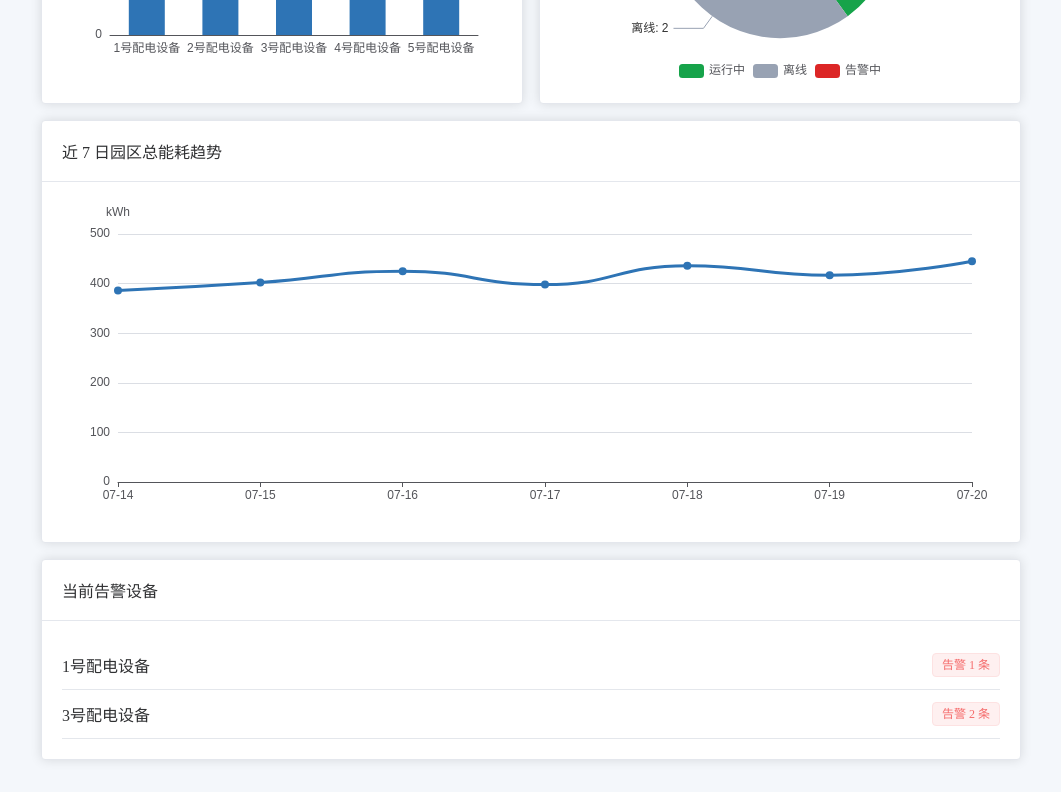
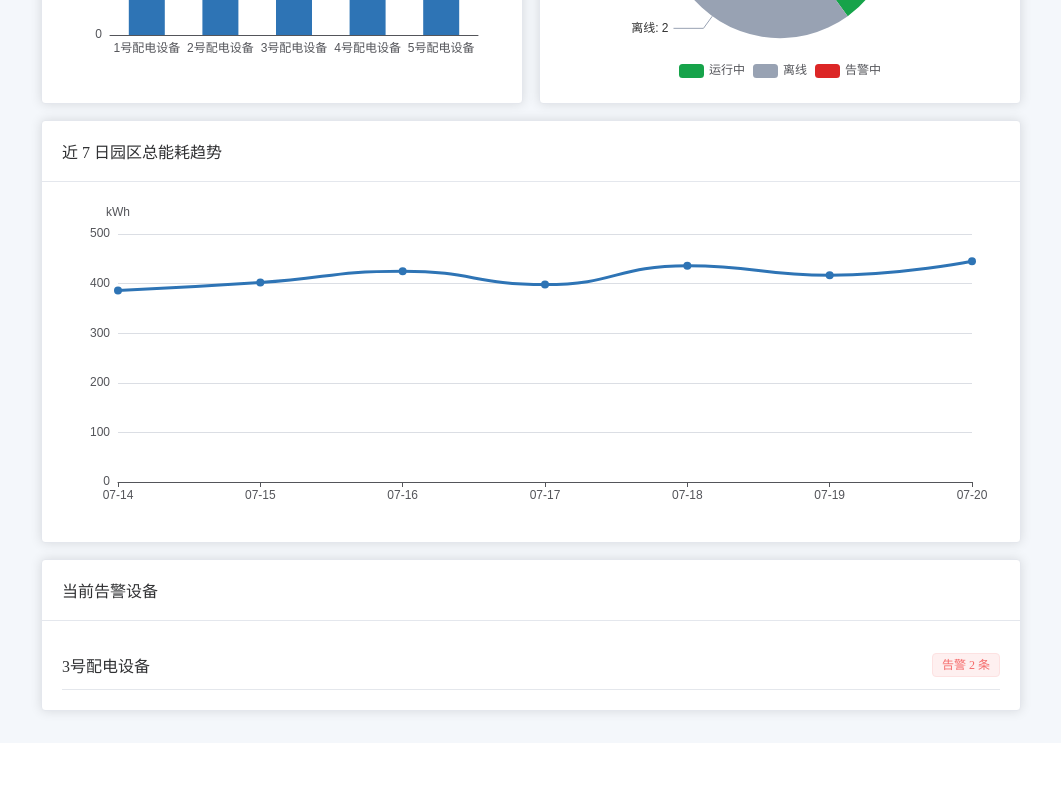
Before and after one commit to 3273352747/smart-park-dashboard, a Vue app: page /overview in a window 1280 px wide. Shown: the part 774-1574 px from the top of the page, without its empty margins (109-1170 px from the left). After the commit the page ends 1525 px from the top, so only its background shows below. Built offline with nearby package versions, Linux system fonts and the light colour scheme.

Commit message:
feat: update filter feature

```diff
--- a/src/views/overviewView.vue
+++ b/src/views/overviewView.vue
@@ -36,7 +36,9 @@ const totalEnergy = computed(() => {
 })
 
 const alarmDevices = computed(() => {
-    return deviceManager.filter((device) => device.alarmCount > 0)
+    return deviceManager.filter((device) => {
+      return device.status === '告警中'
+    })
 })
 </script>
 
```
